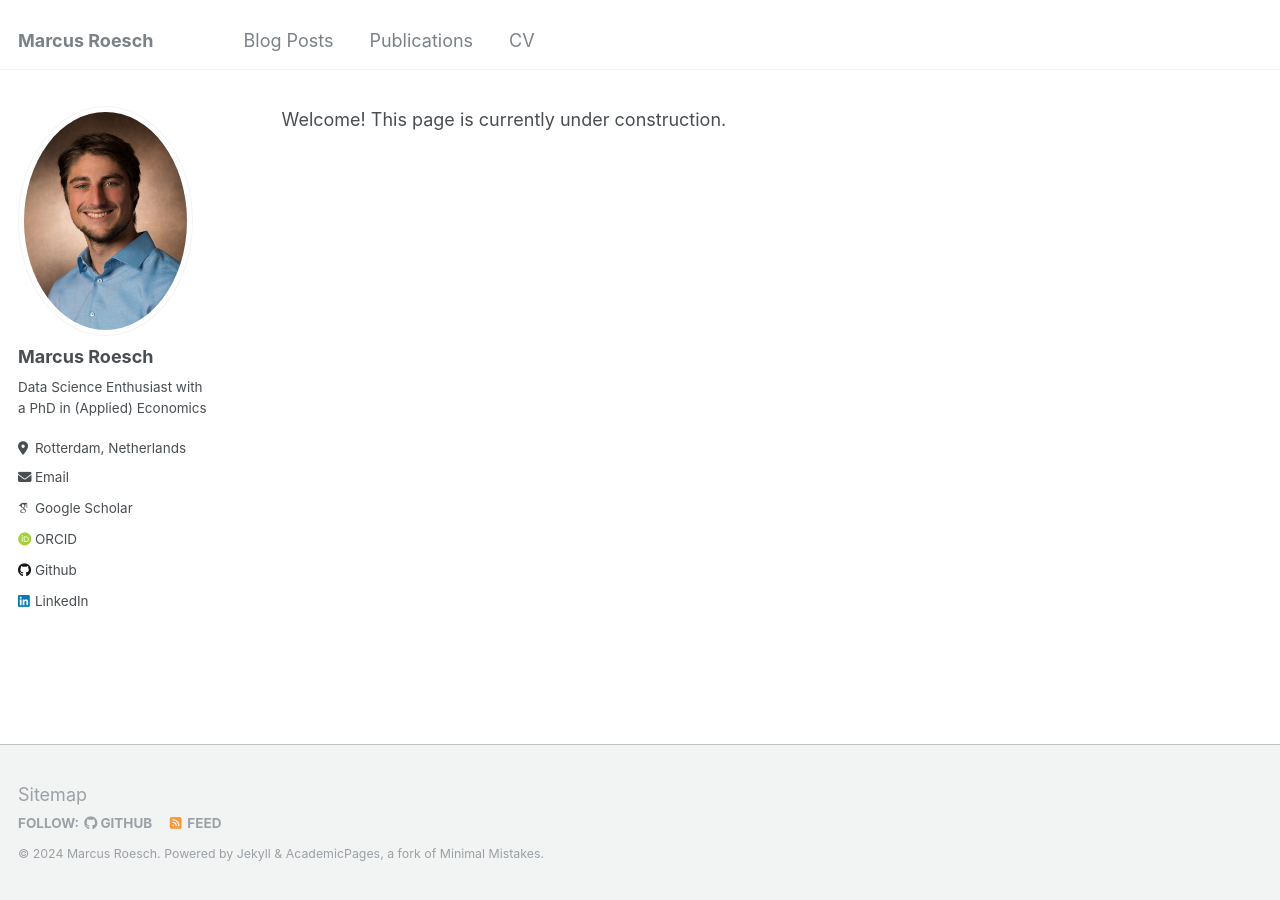
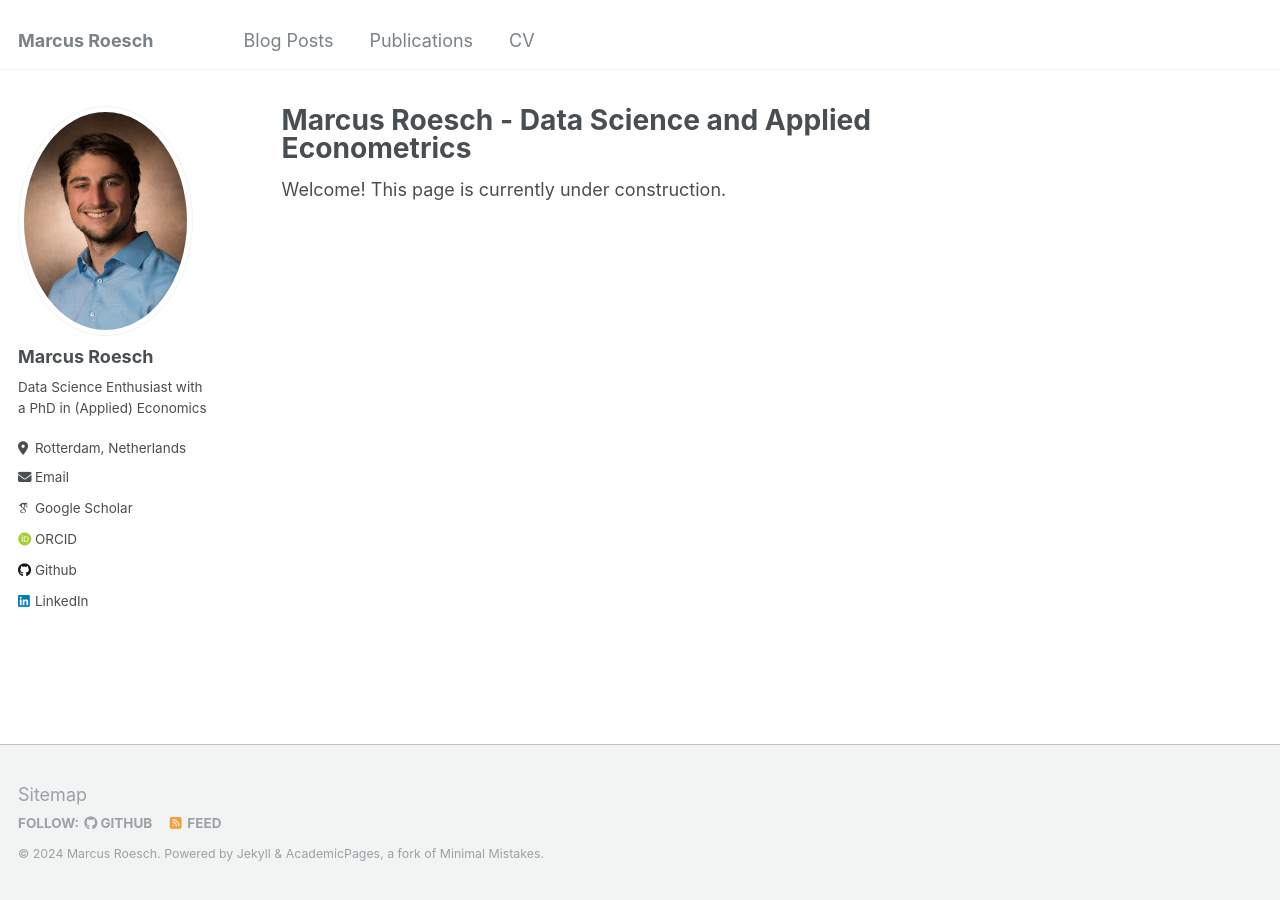
Before and after one commit to mrcsrsch/mrcsrsch-mrcsrsch.github.io, a Jekyll site: the page built from _pages/about.md, in a window 1280 px wide. Built offline with Jekyll 4.4.1, drawn with Linux system fonts in a browser that asks for light colours; some web fonts are replaced; our own code applies the rules of GitHub Pages for plain Markdown files.

Commit message:
Update about.md

```diff
--- a/_pages/about.md
+++ b/_pages/about.md
@@ -1 +1,10 @@
+---
+permalink: /
+title: "Marcus Roesch - Data Science and Applied Econometrics"
+author_profile: true
+redirect_from:
+  - /about/
+  - /about.html
+---
+
 Welcome! This page is currently under construction.
```
